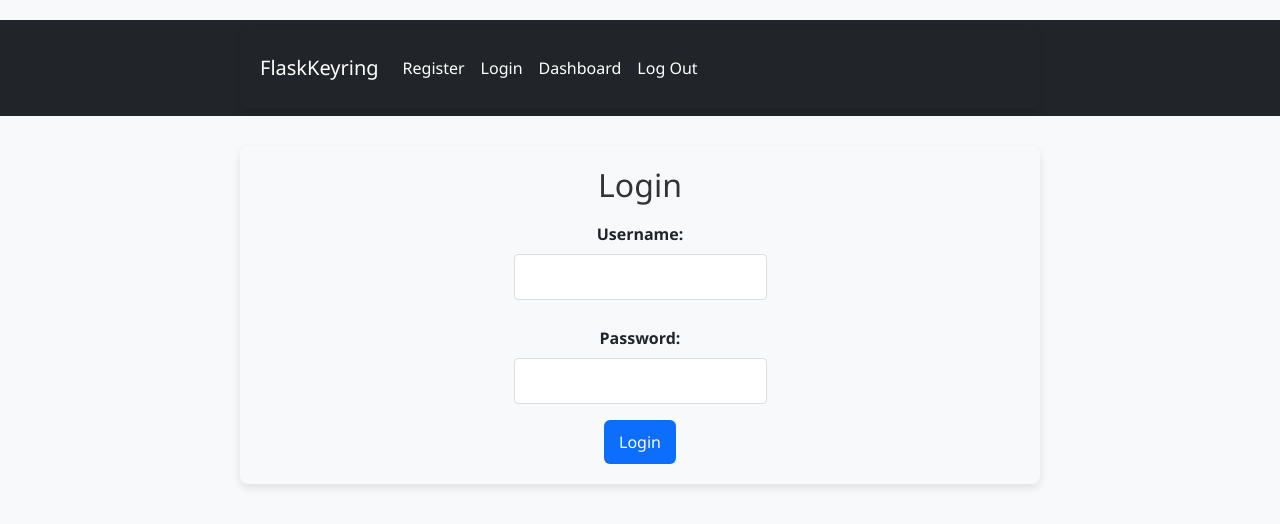
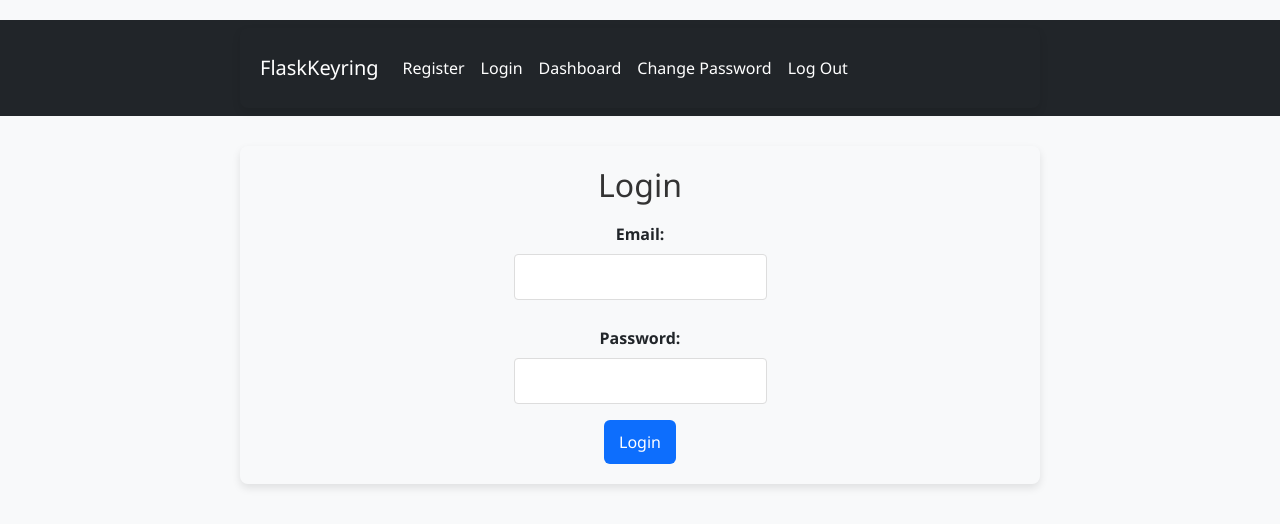
Before and after one commit to av1155/FlaskKeyring, a Flask app: page /login in a window 1280 px wide. Shown: the top 524 px of the page. Run offline with Flask 3, Linux system fonts and the light colour scheme; a user stored in the database is signed in; some libraries are stand-ins or nearby versions.

Commit message:
(feat): Added email column to users table for database, and added change password feature

```diff
--- a/application/models/password.py
+++ b/application/models/password.py
@@ -8,3 +8,9 @@ class Password(db.Model):
     website = db.Column(db.String(255), nullable=False)
     username = db.Column(db.String(100), nullable=False)
     password = db.Column(db.String(200), nullable=False)
+
+    def __init__(self, user_id, website, username, password):
+        self.user_id = user_id
+        self.website = website
+        self.username = username
+        self.password = password
--- a/application/models/user.py
+++ b/application/models/user.py
@@ -8,3 +8,9 @@ class User(UserMixin, db.Model):
     id = db.Column(db.Integer, primary_key=True)
     username = db.Column(db.String(100), unique=True, nullable=False)
     password_hash = db.Column(db.String(200))
+    email = db.Column(db.String(100), unique=True, nullable=False)
+
+    def __init__(self, email, username, password_hash):
+        self.email = email
+        self.username = username
+        self.password_hash = password_hash
--- a/application/views/auth.py
+++ b/application/views/auth.py
@@ -1,10 +1,11 @@
 from flask import Blueprint, flash, redirect, render_template, request, url_for
-from flask_login import login_required, login_user, logout_user
+from flask_login import current_user, login_required, login_user, logout_user
 from werkzeug.security import check_password_hash, generate_password_hash
 
 from application.models.user import User
 from application.utils.extensions import db
-from application.utils.helpers import generate_and_store_fernet_key, is_password_complex
+from application.utils.helpers import (generate_and_store_fernet_key,
+                                       is_password_complex)
 
 auth = Blueprint("auth", __name__)
 
@@ -12,8 +13,13 @@ auth = Blueprint("auth", __name__)
 @auth.route("/register", methods=["GET", "POST"])
 def register():
     if request.method == "POST":
+        email = request.form.get("email")
         username = request.form.get("username")
         password = request.form.get("password")
+
+        if not email or not username or not password:
+            flash("Email, username, and password are required.", "error")
+            return redirect(url_for("auth.register"))
 
         if not is_password_complex(password):
             flash(
@@ -22,13 +28,17 @@ def register():
             )
             return redirect(url_for("auth.register"))
 
-        user = User.query.filter_by(username=username).first()
-        if user:
-            flash("Username already exists.", "error")
+        email_exists = User.query.filter_by(email=email).first()
+        username_exists = User.query.filter_by(username=username).first()
+
+        if email_exists or username_exists:
+            flash("Email or username already exists.", "error")
             return redirect(url_for("auth.register"))
 
         new_user = User(
-            username=username, password_hash=generate_password_hash(password)
+            email=email,
+            username=username,
+            password_hash=generate_password_hash(password),
         )
         db.session.add(new_user)
         db.session.commit()
@@ -37,18 +47,23 @@ def register():
 
         flash("Registration successful. Please log in.", "success")
         return redirect(url_for("auth.login"))
+
     return render_template("register.html")
 
 
 @auth.route("/login", methods=["GET", "POST"])
 def login():
     if request.method == "POST":
-        username = request.form.get("username")
+        email = request.form.get("email")
         password = request.form.get("password")
 
-        user = User.query.filter_by(username=username).first()
+        if not email or not password:
+            flash("Please enter both email and password", "error")
+            return redirect(url_for("auth.login"))
+
+        user = User.query.filter_by(email=email).first()
         if not user or not check_password_hash(user.password_hash, password):
-            flash("Invalid username or password", "error")
+            flash("Invalid email or password", "error")
             return redirect(url_for("auth.login"))
 
         login_user(user)
@@ -57,6 +72,43 @@ def login():
     return render_template("login.html")
 
 
+@auth.route("/change_password", methods=["GET", "POST"])
+@login_required
+def change_password():
+    if request.method == "POST":
+        email = request.form.get("email")
+        new_password = request.form.get("new_password")
+
+        if not email or not new_password:
+            flash("Email and new password are required.", "error")
+            return redirect(url_for("auth.register"))
+
+        if email != current_user.email:
+            flash("Unauthorized operation.", "error")
+            return redirect(url_for("auth.change_password"))
+
+        if not is_password_complex(new_password):
+            flash(
+                "Password must be at least 8 characters long and include an uppercase letter, a lowercase letter, a digit, and a special character.",
+                "error",
+            )
+            return redirect(url_for("auth.change_password"))
+
+        user = current_user
+
+        if user:
+            user.password_hash = generate_password_hash(new_password)
+            db.session.commit()
+            flash("Password changed successfully.", "success")
+            return redirect(url_for("main.dashboard"))
+
+        else:
+            flash("User not found.", "error")
+            return redirect(url_for("auth.change_password"))
+
+    return render_template("change_password.html")
+
+
 @auth.route("/logout")
 @login_required
 def logout():
--- a/templates/layout.html
+++ b/templates/layout.html
@@ -40,6 +40,9 @@
                         <a class="nav-link" href="{{ url_for('main.dashboard') }}">Dashboard</a>
                     </li>
                     <li class="nav-item">
+                        <a class="nav-link" href="{{ url_for('auth.change_password') }}">Change Password</a>
+                    </li>
+                    <li class="nav-item">
                         <a class="nav-link" href="{{ url_for('auth.logout') }}">Log Out</a>
                     </li>
                 </ul>
--- a/templates/login.html
+++ b/templates/login.html
@@ -15,10 +15,12 @@
 {% endwith %}
 
 <form method="post">
+
     <div class="mb-3">
-        <label for="username" class="form-label">Username:</label>
-        <input type="text" class="form-control" id="username" name="username" required />
+        <label for="email" class="form-label">Email:</label>
+        <input type="email" class="form-control" id="email" name="email" required aria-label="Email"/>
     </div>
+
     <div class="mb-3">
         <label for="password" class="form-label">Password:</label>
         <input type="password" class="form-control" id="password" name="password" required />
--- a/templates/register.html
+++ b/templates/register.html
@@ -16,6 +16,10 @@
 
 <form method="post">
     <div class="mb-3">
+        <label for="email" class="form-label">Email:</label>
+        <input type="text" class="form-control" id="email" name="email" required/>
+    </div>
+    <div class="mb-3">
         <label for="username" class="form-label">Username:</label>
         <input type="text" class="form-control" id="username" name="username" required />
     </div>
```
Also changed, not shown: application/views/main.py (+47 -14 lines), templates/change_password.html (added, +21 -0 lines), flaskkeyring.db.
